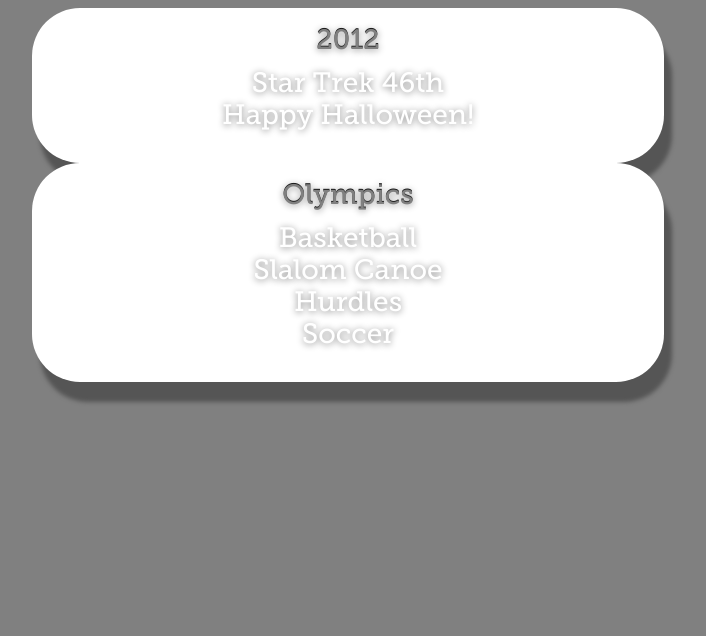
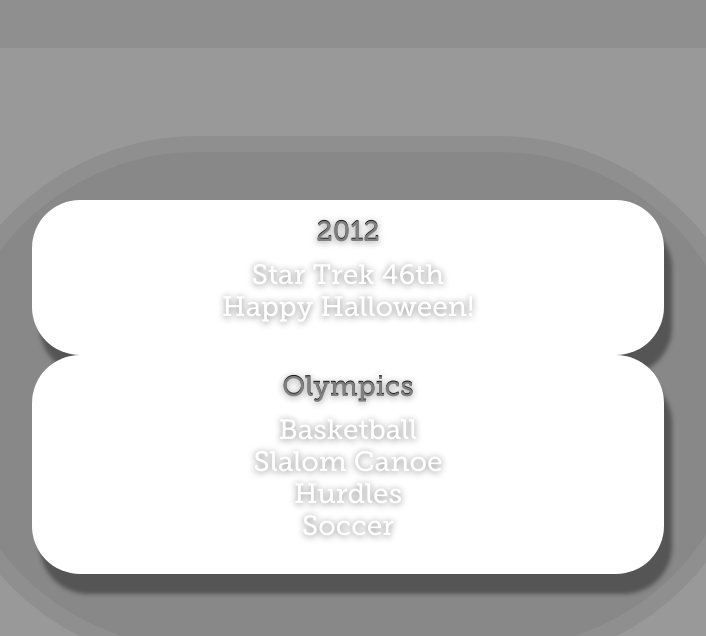
Before and after one commit to justso/doodles, a plain HTML site: page Doodles.app/Contents/index.html in a window 1280 px wide. Shown: the whole page, without its empty margins (292-998 px from the left). Drawn offline with Linux system fonts and the light colour scheme.

Commit message:
center the whole thing

```diff
--- a/Doodles.app/Contents/Resources/style.css
+++ b/Doodles.app/Contents/Resources/style.css
@@ -1,10 +1,27 @@
 @import url(goog.css);
 
+html {
+    background-color: #999;
+    border: 3em solid #8f8f8f;
+    box-sizing: border-box;
+    height: 100%;
+    position: absolute;
+    width: 100%;
+}
 body {
+    background-color: #888;
+    border: 1em solid #8f8f8f;
+    border-radius: 33em;
+    bottom: 0;
+    height: 400px;
+    left: 0;
+    margin: auto;
+    padding: 3em;
+    position: absolute;
+    right: 0;
     text-align: center;
-}
-html {
-    background-color: gray;
+    top: 0;
+    width: 700px;
 }
 ul {
     margin: 0.7em 0 2em 0;
```
